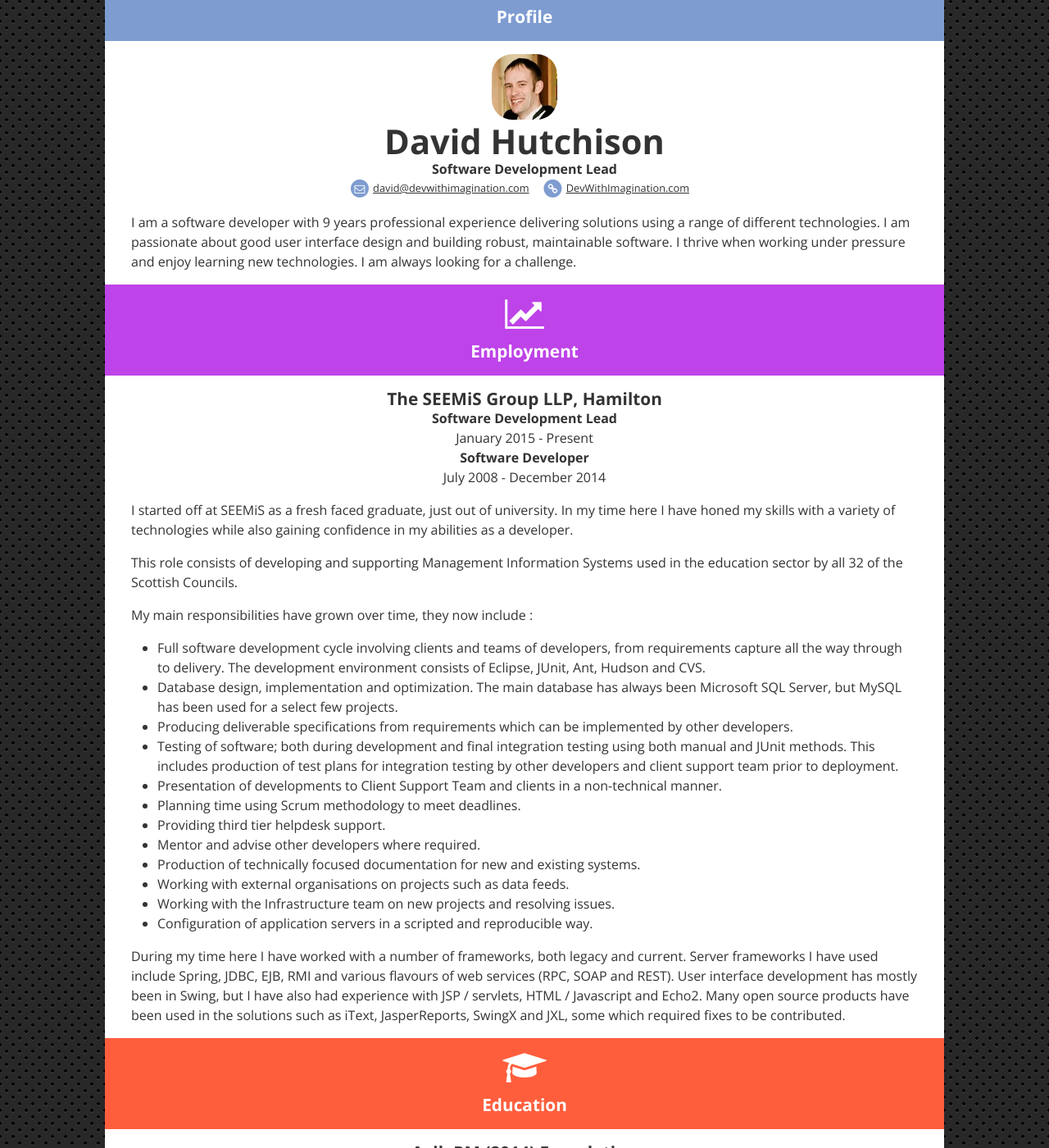
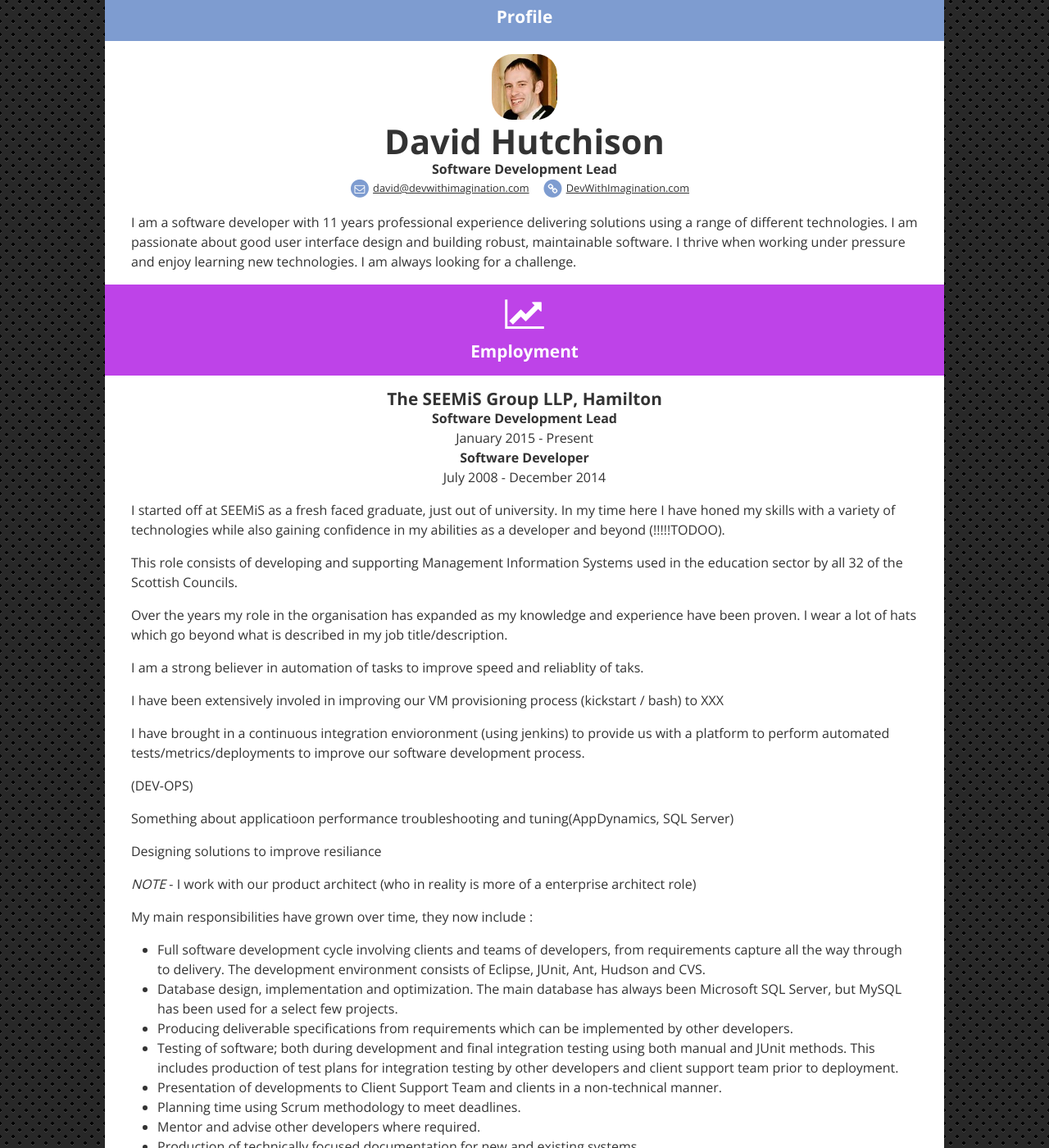
Before and after one commit to dhutchison/about.devwithimagination.com, a Jekyll site: the page built from index.markdown, in a window 1280 px wide and 1400 px high, scrolled down 214 px. Shown: the whole window at 82% size. Built offline with Jekyll 4.4.1, drawn with Linux system fonts in a browser that asks for light colours; some of the changed text lies outside the part shown.

Commit message:
in progress content updates

```diff
--- a/_data/resume/experience.yaml
+++ b/_data/resume/experience.yaml
@@ -5,9 +5,25 @@
   - title : "Software Developer"
     when : "July 2008 - December 2014"
   text : |
-    I started off at SEEMiS as a fresh faced graduate, just out of university. In my time here I have honed my skills with a variety of technologies while also gaining confidence in my abilities as a developer.
+    I started off at SEEMiS as a fresh faced graduate, just out of university. In my time here I have honed my skills with a variety of technologies while also gaining confidence in my abilities as a developer and beyond (!!!!!TODOO).
 
     This role consists of developing and supporting Management Information Systems used in the education sector by all 32 of the Scottish Councils.
+
+    Over the years my role in the organisation has expanded as my knowledge and experience have been proven. I wear a lot of hats which go beyond what is described in my job title/description.
+
+    I am a strong believer in automation of tasks to improve speed and reliablity of taks.
+
+    I have been extensively involed in improving our VM provisioning process (kickstart / bash) to XXX
+
+    I have brought in a continuous integration envioronment (using jenkins) to provide us with a platform to perform automated tests/metrics/deployments to improve our software development process.
+
+    (DEV-OPS)
+
+    Something about applicatioon performance troubleshooting and tuning(AppDynamics, SQL Server)
+
+    Designing solutions to improve resiliance
+
+    *NOTE* - I work with our product architect (who in reality is more of a enterprise architect role)
 
     My main responsibilities have grown over time, they now include :
 
@@ -17,11 +33,12 @@
     - Testing of software; both during development and final integration testing using both manual and JUnit methods. This includes production of test plans for integration testing by other developers and client support team prior to deployment.
     - Presentation of developments to Client Support Team and clients in a non-technical manner.
     - Planning time using Scrum methodology to meet deadlines.
-    - Providing third tier helpdesk support.
     - Mentor and advise other developers where required.
     - Production of technically focused documentation for new and existing systems.
     - Working with external organisations on projects such as data feeds.
     - Working with the Infrastructure team on new projects and resolving issues.
     - Configuration of application servers in a scripted and reproducible way.
 
+    For many years my role also included providing third tier helpdesk support, but as the structure of the organisation has evolved this is now handled by a dedicated team, and I only become involved in circumstances that require my specialised knowledge and experience
+
     During my time here I have worked with a number of frameworks, both legacy and current. Server frameworks I have used include Spring, JDBC, EJB, RMI and various flavours of web services (RPC, SOAP and REST). User interface development has mostly been in Swing, but I have also had experience with JSP / servlets, HTML / Javascript and Echo2. Many open source products have been used in the solutions such as iText, JasperReports, SwingX and JXL, some which required fixes to be contributed.
--- a/_data/resume/info.yaml
+++ b/_data/resume/info.yaml
@@ -5,6 +5,6 @@ email: "david@devwithimagination.com"
 image: "/assets/images/self_square.jpg"
 website_link: "http://www.devwithimagination.com"
 website_display: "DevWithImagination.com"
-text: "I am a software developer with 9 years professional experience delivering solutions using a range of different technologies. I am passionate about good user interface design and building robust, maintainable software. I thrive when working under pressure and enjoy learning new technologies. I am always looking for a challenge."
+text: "I am a software developer with 11 years professional experience delivering solutions using a range of different technologies. I am passionate about good user interface design and building robust, maintainable software. I thrive when working under pressure and enjoy learning new technologies. I am always looking for a challenge."
 download_path: "/assets/pdf/DavidHutchison.pdf"
 notqrcode_image: "/assets/images/profile_qrcode.png"
--- a/index.markdown
+++ b/index.markdown
@@ -1,7 +1,7 @@
 ---
 keywords: [Resume, software developer, microsoft sql server, jasperreports, software development,
   business, information technology, html, java, Glasgow, Lanarkshire, David Hutchison, J2EE, Swing, Strathclyde University, SEEMiS, SEEMiS Group]
-lastUpdated: 2015-11-15 13:22:34
+lastUpdated: 2019-03-21 20:45:00
 layout: profile
 title: David Hutchison | Profile
 summary: The Resume of David Hutchison.
```
Also changed, not shown: buildspec.yml (deleted, +0 -10 lines), rakefile.rb (deleted, +0 -40 lines).
